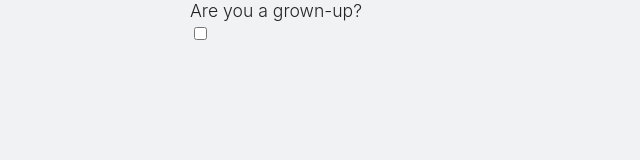
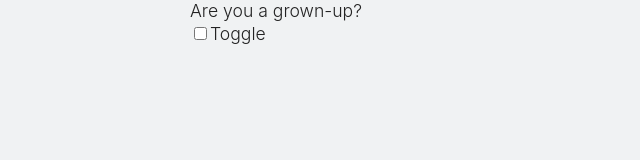
Before and after one commit to nico-martin/paul-hackt, a Next.js app: page /steps/stepTwo in a window 1280 px wide. Shown: the top 160 px of the page, without its empty margins (0-640 px from the left). Built offline with nearby package versions, Linux system fonts and the light colour scheme.

Commit message:
Add step two

```diff
--- /dev/null
+++ b/src/pages/steps/StepTwo.module.css
@@ -0,0 +1,44 @@
+.switch {
+  position: relative;
+  display: inline-block;
+  width: 60px;
+  height: 34px;
+}
+
+.switch input[type='checkbox'] {
+  opacity: 0;
+  width: 0;
+  height: 0;
+}
+
+.slider {
+  position: absolute;
+  cursor: pointer;
+  top: 0;
+  left: 0;
+  right: 0;
+  bottom: 0;
+  background-color: #ccc;
+  transition: 0.4s;
+  border-radius: 34px;
+}
+
+.slider:before {
+  position: absolute;
+  content: '';
+  height: 26px;
+  width: 26px;
+  left: 4px;
+  bottom: 4px;
+  background-color: white;
+  transition: 0.4s;
+  border-radius: 50%;
+}
+
+input[type='checkbox']:checked + .slider {
+  background-color: #2196f3;
+}
+
+input[type='checkbox']:checked + .slider:before {
+  transform: translateX(26px);
+}
--- a/src/pages/steps/stepTwo.tsx
+++ b/src/pages/steps/stepTwo.tsx
@@ -1,12 +1,12 @@
 import React from 'react';
 import { usePerson } from '@/store/PersonContext';
+import Toggle from '@/theme/form/InputToggle';
 
 
 const StepTwo = () => {
   const [person, setPerson] = usePerson();
 
-  const handleCheckboxChange = (event:any) => {
-    const { checked } = event.target;
+  const handleCheckboxChange = (checked:boolean) => {
     setPerson({
       ...person,
       isGrownUp: checked,
@@ -16,14 +16,11 @@ const StepTwo = () => {
   return (
     <div>
       <p>Are you a grown-up?</p>
-      <label className="switch">
-        <input
-          type="checkbox"
-          checked={person.isGrownUp || false}
-          onChange={handleCheckboxChange}
-        />
-        <span className="slider round"></span>
-      </label>
+      <Toggle
+        checked={person.isGrownUp || false}
+        onChange={handleCheckboxChange}
+        label="Toggle"
+      />
     </div>
   );
 };
--- /dev/null
+++ b/src/theme/form/InputToggle.tsx
@@ -0,0 +1,24 @@
+import React, { ChangeEvent } from 'react';
+
+interface ToggleProps {
+  checked: boolean;
+  onChange: (checked: boolean) => void;
+  label: string;
+}
+
+const Toggle: React.FC<ToggleProps> = ({ checked, onChange, label }) => {
+  const handleInputChange = (event: ChangeEvent<HTMLInputElement>) => {
+    const checked  = event.target.value == "on" ? true : false;
+    onChange(checked);
+  };
+
+  return (
+    <label className="switch">
+      <input type="checkbox" checked={checked} onChange={handleInputChange} />
+      <span className="slider round"></span>
+      {label}
+    </label>
+  );
+};
+
+export default Toggle;
```
